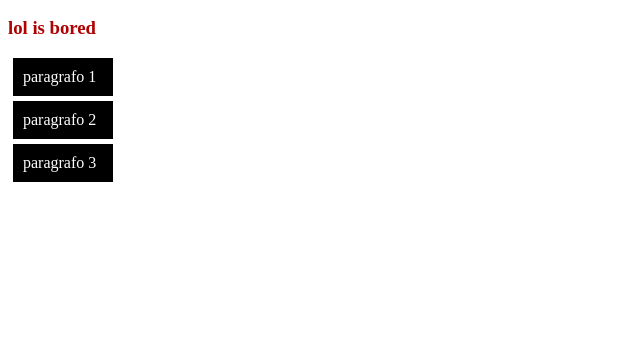
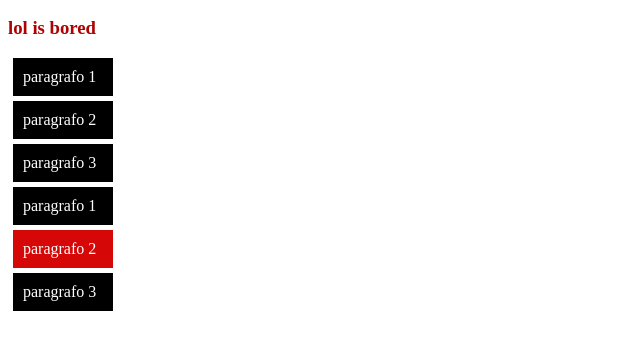
Before and after one commit to ourdavid/Forma-o-Front-end, a plain HTML site: page teoria/3_css_introducao/index.html in a window 1280 px wide. Shown: the part 110-460 px from the top of the page, without its empty margins (0-640 px from the left). Drawn offline with Linux system fonts and the light colour scheme.

Commit message:
testei as classes e ids

```diff
--- a/teoria/3_css_introducao/1_styles.css
+++ b/teoria/3_css_introducao/1_styles.css
@@ -17,3 +17,12 @@ h3{
     color: white;
     background-color: black;
 }
+
+#paragrafo{
+    margin: 5px;
+    padding: 10px;
+    width: 100px;
+    box-sizing: border-box;
+    color: white;
+    background-color: rgb(214, 7, 7);
+}
--- a/teoria/3_css_introducao/index.html
+++ b/teoria/3_css_introducao/index.html
@@ -12,19 +12,29 @@
     </style>
 </head>
 <body>
+
     <!-- Inline CSS-->
     <h1 style="color:rgb(2, 3, 94);">Title level one</h1>
-    <!-- Inline CSS-->
-     <!-- Internal CSS-->
+    <!-- Inline CSS end-->
+
+    <!-- Internal CSS-->
     <h2>Take the L</h2>
-    <!-- Internal CSS-->
-     <!-- External CSS-->
+    <!-- Internal CSS end -->
+
+    <!-- External CSS-->
      <h3>lol is bored</h3>
-    <!-- External CSS-->
+    <!-- External CSS end -->
 
     <!-- class -->
      <p class="paragrafo">paragrafo 1</p>
      <p class="paragrafo">paragrafo 2</p>
      <p class="paragrafo">paragrafo 3</p>
+
+     <!-- class end -->
+
+     <!-- id -->
+     <p class="paragrafo">paragrafo 1</p>
+     <p id="paragrafo">paragrafo 2</p>
+     <p class="paragrafo">paragrafo 3</p>
 </body>
 </html>
```
